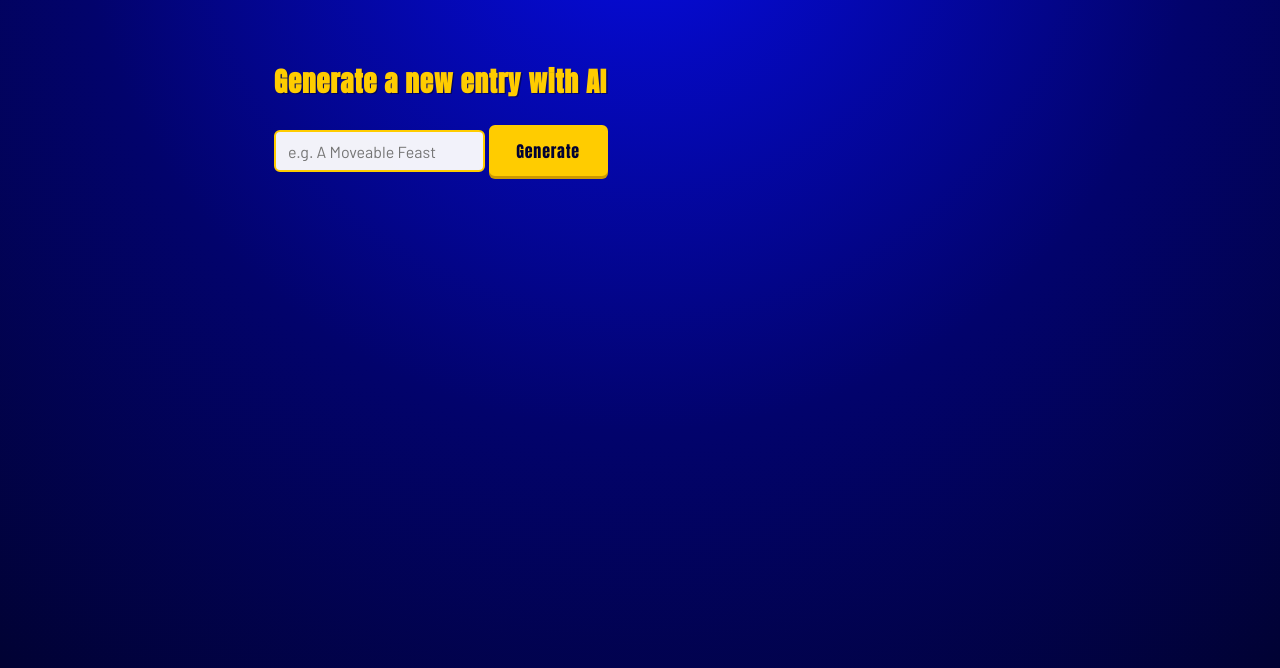
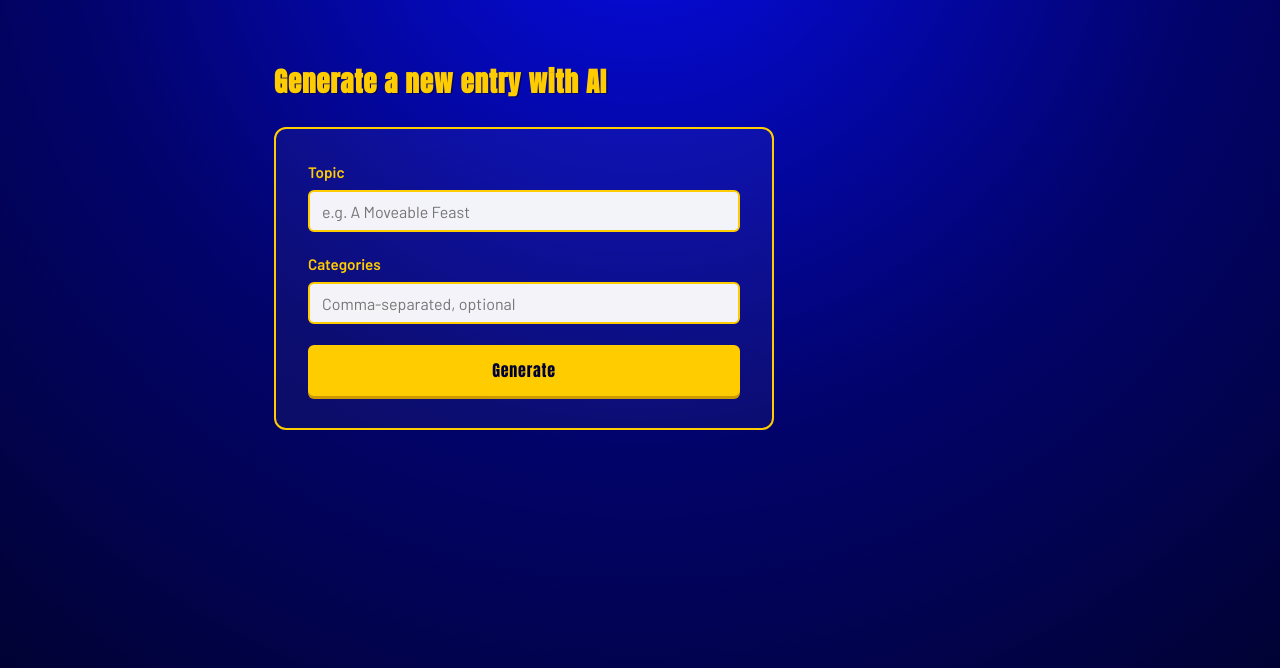
Before and after one commit to paulcap510/django-jeopardy-study, a Django app: page /generate/ in a window 1280 px wide. Shown: the part 132-800 px from the top of the page. Run offline with Django 5.2, Linux system fonts and the light colour scheme.

Commit message:
Updated templates and fixed issue with categories and their display

```diff
--- a/trivia/static/trivia/css/style.css
+++ b/trivia/static/trivia/css/style.css
@@ -116,6 +116,28 @@ h1, h2, h3 {
 }
 
 /* Entry list */
+.entry-categories {
+  display: flex;
+  flex-wrap: wrap;
+  gap: 0.5rem;
+  margin: 0.5rem 0 1rem;
+}
+
+.category-tag {
+  font-size: 0.85rem;
+  font-weight: 600;
+  padding: 0.3rem 0.8rem;
+  border-radius: 999px;
+  background: rgba(255, 204, 0, 0.12);
+  border: 1px solid var(--jeopardy-gold);
+  color: var(--jeopardy-gold);
+  text-decoration: none;
+}
+
+.category-tag:hover {
+  background: rgba(255, 204, 0, 0.25);
+}
+
 .entry-list {
   list-style: none;
   margin: 1.5rem 0;
@@ -301,3 +323,37 @@ form textarea {
   margin-top: 1.5rem;
   color: var(--jeopardy-gold);
 }
+
+
+
+/* Generate form */
+/* Generate form */
+.generate-card {
+  background: rgba(255, 255, 255, 0.04);
+  border: 2px solid var(--jeopardy-gold);
+  border-radius: 12px;
+  padding: 2rem;
+  margin-top: 1.5rem;
+  max-width: 500px;
+}
+
+.generate-field {
+  margin-bottom: 1.3rem;
+}
+
+.generate-field label {
+  display: block;
+  font-weight: 600;
+  color: var(--jeopardy-gold);
+  margin-bottom: 0.4rem;
+  font-size: 0.95rem;
+}
+
+.generate-field input[type="text"] {
+  width: 100%;
+}
+
+.generate-card .btn {
+  width: 100%;
+  text-align: center;
+}
--- a/trivia/templates/trivia/generate_entry.html
+++ b/trivia/templates/trivia/generate_entry.html
@@ -5,9 +5,25 @@
 {% block content %}
 <h2>Generate a new entry with AI</h2>
 
-<form method="post">
-  {% csrf_token %}
-  <input type="text" name="title" placeholder="e.g. A Moveable Feast" required>
-  <button class="btn" type="submit">Generate</button>
-</form>
+{% if error %}
+  <p class="help-text" style="color: #ff6b6b;">{{ error }}</p>
+{% endif %}
+
+<div class="generate-card">
+  <form method="post">
+    {% csrf_token %}
+
+    <div class="generate-field">
+      <label for="id_title">Topic</label>
+      <input type="text" id="id_title" name="title" value="{{ title }}" placeholder="e.g. A Moveable Feast" required>
+    </div>
+
+    <div class="generate-field">
+      <label for="id_categories">Categories</label>
+      <input type="text" id="id_categories" name="categories_text" placeholder="Comma-separated, optional">
+    </div>
+
+    <button class="btn" type="submit">Generate</button>
+  </form>
+</div>
 {% endblock %}
--- a/trivia/views.py
+++ b/trivia/views.py
@@ -6,7 +6,7 @@ import requests
 from django.conf import settings
 
 def home(request):
-    entries = Entry.objects.all()
+    entries = Entry.objects.all().order_by('-created_at')
     categories = Category.objects.all()
     return render(request, 'trivia/home.html', {'entries': entries, 'categories': categories})
 
@@ -86,22 +86,37 @@ def search_results(request):
 def generate_entry(request):
     if request.method == 'POST':
         title = request.POST.get('title', '').strip()
+        categories_text = request.POST.get('categories_text', '')
         if title:
-            response = requests.post(
-                url="https://openrouter.ai/api/v1/chat/completions",
-                headers={
-                    "Authorization": f"Bearer {settings.OPENROUTER_API_KEY}",
-                },
-                json={
-                    "model": "openrouter/free",
-                    "messages": [
-                        {"role": "user", "content": f"Write 5-7 short factual bullet points about '{title}' suitable for trivia study. Return only the bullet points, one per line, starting each with a dash. No introduction or conclusion."}
-                    ]
-                }
-            )
-            data = response.json()
-            content = data['choices'][0]['message']['content']
+            try:
+                response = requests.post(
+                    url="https://openrouter.ai/api/v1/chat/completions",
+                    headers={
+                        "Authorization": f"Bearer {settings.OPENROUTER_API_KEY}",
+                    },
+                    json={
+                        "model": "openrouter/free",
+                        "messages": [
+                            {"role": "user", "content": f"Write 5-7 short factual bullet points about '{title}' suitable for trivia study. Return only the bullet points, one per line, starting each with a dash. No introduction or conclusion."}
+                        ]
+                    },
+                    timeout=30,
+                )
+                response.raise_for_status()
+                data = response.json()
+                content = data['choices'][0]['message']['content']
+            except (requests.RequestException, KeyError, IndexError):
+                return render(request, 'trivia/generate_entry.html', {
+                    'error': 'Something went wrong generating this entry. Please try again.',
+                    'title': title,
+                })
 
             entry = Entry.objects.create(name=title, content=content)
+            for raw_name in categories_text.split(','):
+                name = raw_name.strip()
+                if name:
+                    category, _ = Category.objects.get_or_create(name=name)
+                    entry.categories.add(category)
             return redirect('entry_detail', entry_id=entry.id)
+
     return render(request, 'trivia/generate_entry.html')
```
Also changed, not shown: trivia/templates/trivia/entry_detail.html (+8 -15 lines), README.md.
